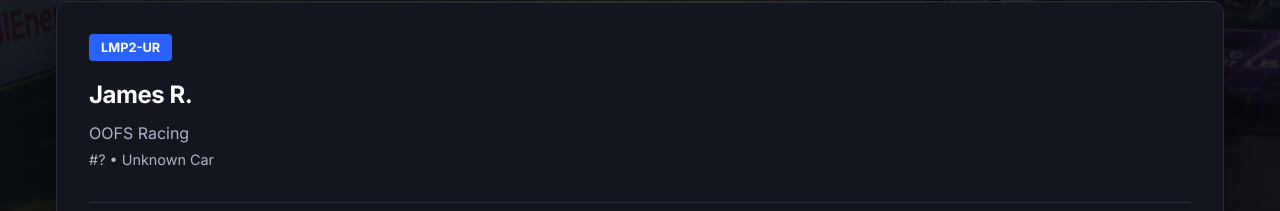
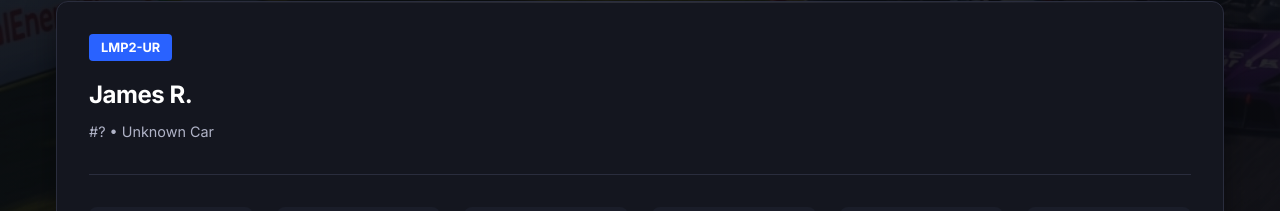
Before and after one commit to oofsracing-lang/OOFSmanager, a React (Vite) app: page /#/driver/1 in a window 1280 px wide. Shown: the part 297-508 px from the top of the page. Built offline with nearby package versions, Linux system fonts and the light colour scheme; no server answers; the database is empty.

Commit message:
Remove Team Name from Driver Profile Header

```diff
--- a/src/pages/DriverProfile.jsx
+++ b/src/pages/DriverProfile.jsx
@@ -114,7 +114,6 @@ const DriverProfile = () => {
                         {driver.class === 'LMP2' ? 'LMP2-UR' : 'LMGT3'}
                     </span>
                     <h2 style={{ marginBottom: '0.5rem' }}>{formatDriverName(driver.name)}</h2>
-                    <p style={{ color: 'var(--text-muted)' }}>{driver.team}</p>
                     <p style={{ color: 'var(--text-muted)', fontSize: '0.9rem', marginTop: '0.25rem' }}>
                         #{driver.number || '?'} • {driver.car || 'Unknown Car'}
                     </p>
```
